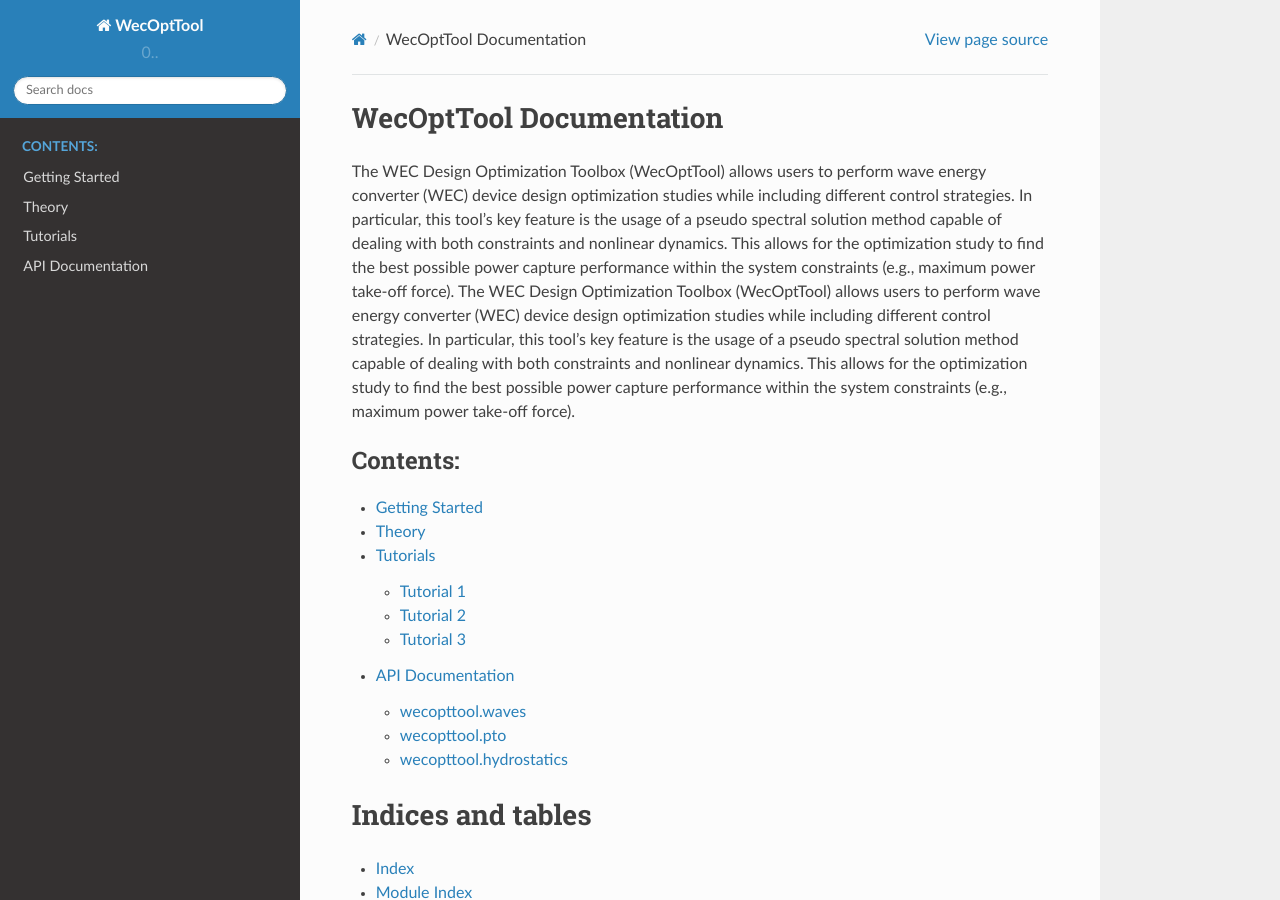
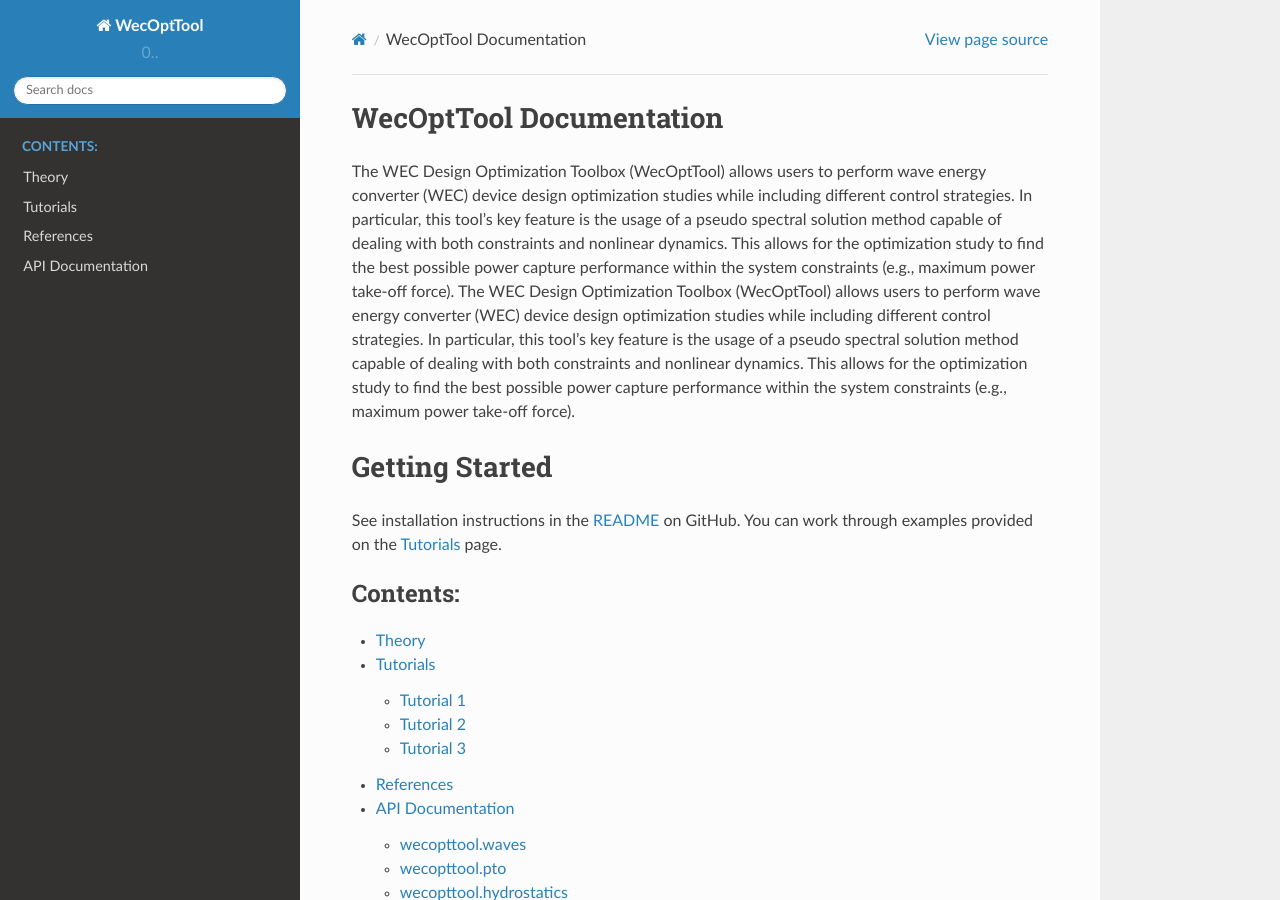
Before and after one commit to sandialabs/WecOptTool, a Sphinx documentation site: the page built from docs/source/index.rst, in a window 1280 px wide and 900 px high. Built offline with Sphinx 7.4.7 and the Read the Docs theme 2.0.0, drawn with Linux system fonts in a browser that asks for light colours.

Commit message:
move getting started to index page

```diff
--- a/docs/source/getting_started.rst
+++ /dev/null
@@ -1,5 +0,0 @@
-Getting Started
-===============
-See installation instructions in the `README`_ on GitHub.
-
-.. _README: https://github.com/SNL-WaterPower/WecOptTool
--- a/docs/source/index.rst
+++ b/docs/source/index.rst
@@ -8,14 +8,21 @@ The WEC Design Optimization Toolbox (WecOptTool) allows users to perform wave en
 In particular, this tool's key feature is the usage of a pseudo spectral solution method capable of dealing with both constraints and nonlinear dynamics.
 This allows for the optimization study to find the best possible power capture performance within the system constraints (e.g., maximum power take-off force).
 
+Getting Started
+===============
+See installation instructions in the `README`_ on GitHub.
+You can work through examples provided on the :ref:`tutorials` page.
+
+.. _README: https://github.com/SNL-WaterPower/WecOptTool
+
 
 .. toctree::
     :maxdepth: 2
     :caption: Contents:
 
-    getting_started.rst
     theory.rst
     tutorials.rst
+    references.rst
     source_code.rst
 
 
```
